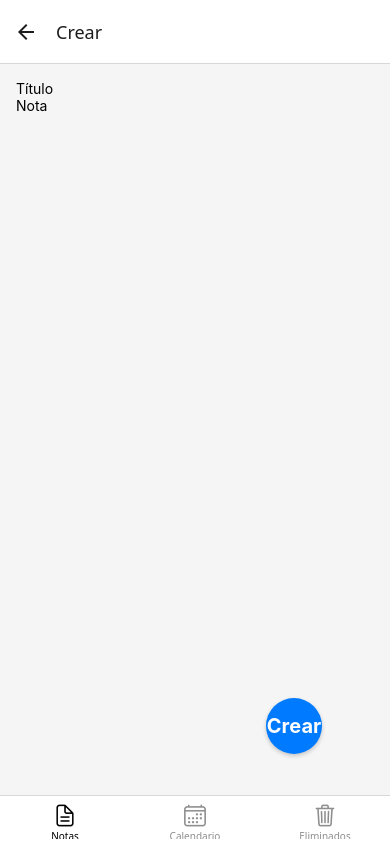
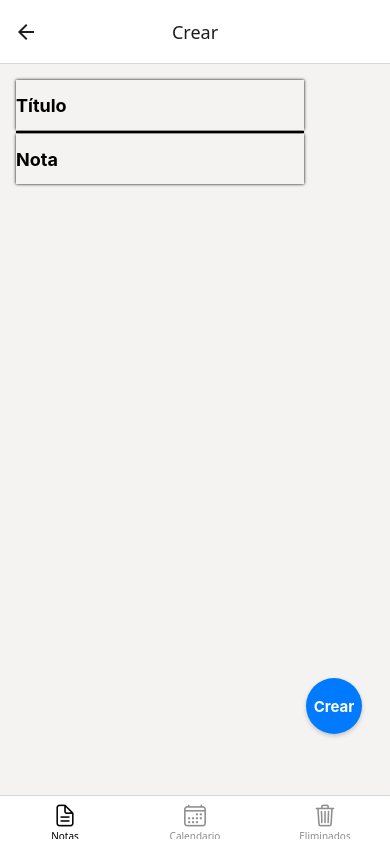
Before and after one commit to MiriamAlvarad0/bloc_de_notas, a React Native app: screen /Crear in a window 390 px wide. Built offline with nearby package versions, Linux system fonts and the light colour scheme.

Commit message:
frontend pantallas

```diff
--- a/Navigation.js
+++ b/Navigation.js
@@ -30,6 +30,7 @@ function MyStack() {
                 component={crear}
                 options={{
                     headerBackTitleVisible: false,
+                    headerTitleAlign: 'center',
                 }}
             />
         </HomeStackNavigator.Navigator>
--- a/package.json
+++ b/package.json
@@ -10,10 +10,11 @@
   },
   "dependencies": {
     "@expo/metro-runtime": "~4.0.0",
-    "@react-native-async-storage/async-storage": "^2.1.0",
+    "@react-native-async-storage/async-storage": "1.23.1",
     "@react-native-community/cli-server-api": "^15.1.3",
     "@react-navigation/bottom-tabs": "^7.2.0",
     "@react-navigation/drawer": "^7.1.1",
+    "@react-navigation/native": "^7.0.14",
     "@react-navigation/native-stack": "^7.2.0",
     "expo": "~52.0.25",
     "expo-status-bar": "~2.0.1",
@@ -21,7 +22,7 @@
     "react-dom": "18.3.1",
     "react-native": "0.76.6",
     "react-native-calendars": "^1.1308.0",
-    "react-native-gesture-handler": "^2.22.0",
+    "react-native-gesture-handler": "~2.20.2",
     "react-native-web": "~0.19.13"
   },
   "devDependencies": {
--- a/screens/Calendario.js
+++ b/screens/Calendario.js
@@ -38,9 +38,16 @@ const Calendario = () => {
 
     const renderNote = ({ item }) => (
         <View style={styles.noteItem}>
-            <Text style={styles.noteText}>{item.title}</Text>
+            <View style={styles.row}>
+                <Text style={styles.noteTitle}>{item.title}</Text>
+                <View style={styles.verticalLine} />
+                <Text style={styles.noteContent}>Contenido de la nota</Text>
+            </View>
         </View>
     );
+
+
+
 
     return (
         <View style={styles.container}>
@@ -92,12 +99,21 @@ const styles = StyleSheet.create({
     },
     noteItem: {
         borderBottomWidth: 1,
-        padding: 15,
+        padding: 5,
         backgroundColor: '#25d37f',
-        borderRadius: 150,
+        borderRadius: 40, //
         borderWidth: 1,
         borderColor: 'black',
         marginBottom: 10,
+        justifyContent: 'center', //cntra el contenido verticalmente
+        alignItems: 'center', //centra el contenido horizontalmente
+    },
+    noteTitle: {
+        fontSize: 18,
+        fontWeight: 'bold',  //negrita
+        color: 'black', //titulo en negro
+        textAlign: 'center',
+        marginBottom: 1,  //aade un pequeño espacio debajo del titulo
     },
     noteText: {
         fontSize: 16,
@@ -106,4 +122,6 @@ const styles = StyleSheet.create({
     },
 });
 
+
+
 export default Calendario;
--- a/screens/Notas.js
+++ b/screens/Notas.js
@@ -1,20 +1,27 @@
-import React, { useContext, useState } from 'react';
-import { View, Text, StyleSheet, TouchableOpacity, TextInput, FlatList, Modal } from 'react-native';
-import Icon from 'react-native-vector-icons/MaterialIcons';
-import { useNavigation } from '@react-navigation/native';
-import { NotasContext } from '../context/NotasContext';
+import React, { useContext, useState } from "react";
+import {
+  View,
+  Text,
+  StyleSheet,
+  TouchableOpacity,
+  TextInput,
+  FlatList,
+  Modal,
+} from "react-native";
+import Icon from "react-native-vector-icons/MaterialIcons";
+import { useNavigation } from "@react-navigation/native";
+import { NotasContext } from "../context/NotasContext";
 
 const Notas = () => {
   const { nota, setnota, eliminarNota } = useContext(NotasContext);
   const [modalVisible, setModalVisible] = useState(false);
-    const [modalMessage, setModalMessage] = useState('');
+  const [modalMessage, setModalMessage] = useState("");
   const [notaToDelete, setNotaToDelete] = useState(null);
   const navigation = useNavigation();
 
-
   const showDeleteModal = (notaId) => {
     setNotaToDelete(notaId);
-        setModalMessage('¿Estás seguro de que quieres eliminar esta nota?');
+    setModalMessage("¿Estás seguro de que quieres eliminar esta nota?");
     setModalVisible(true);
   };
 
@@ -36,12 +43,14 @@ const Notas = () => {
         <Text style={styles.TaskTitle}>{notas?.task}</Text>
         <Text style={styles.TaskText}>{notas?.info}</Text>
 
-                <Text style={styles.TaskDateTime}>Fecha de Creación: {notas?.dateTime}</Text>
+        <Text style={styles.TaskDateTime}>
+          Fecha de Creación: {notas?.dateTime}
+        </Text>
       </View>
       <Icon
         name="delete"
-                size={20}
-                color="red"
+        size={25}
+        color="black"
         onPress={() => showDeleteModal(notas.id)}
       />
     </View>
@@ -51,7 +60,7 @@ const Notas = () => {
   const getCurrentDate = () => {
     const today = new Date();
     const day = today.getDate();
-        const month = today.toLocaleString('default', { month: 'long' });
+    const month = today.toLocaleString("default", { month: "long" });
     return `${day} de ${month}`;
   };
 
@@ -59,7 +68,7 @@ const Notas = () => {
     <View style={styles.container}>
       {/* Encabezado superior */}
       <View style={styles.header}>
-                <Text style={[styles.buenDia, {marginTop:23}]}>Buen Día</Text>
+        <Text style={[styles.buenDia, { marginTop: 23 }]}>Buen Día</Text>
         <Text style={styles.hoy}>Hoy</Text>
         <Text style={styles.fecha}>{getCurrentDate()}</Text>
       </View>
@@ -71,13 +80,14 @@ const Notas = () => {
         renderItem={({ item }) => <ListItem notas={item} />}
       />
 
-
       <View style={styles.Footer}>
-                <TouchableOpacity style={styles.fab} onPress={()=>navigation.navigate("Crear")}>
+        <TouchableOpacity
+          style={styles.fab}
+          onPress={() => navigation.navigate("Crear")}
+        >
           <Text style={styles.fabText}>+</Text>
         </TouchableOpacity>
       </View>
-
 
       <Modal
         transparent={true}
@@ -89,11 +99,17 @@ const Notas = () => {
           <View style={styles.ModalBox}>
             <Text style={styles.ModalText}>{modalMessage}</Text>
             <View style={styles.ButtonRow}>
-                            <TouchableOpacity style={styles.ModalButton} onPress={confirmDelete}>
-                                <Text style={styles.ModalButtonText}>Aceptar</Text>
+              {/* Botón de Confirmar */}
+              <TouchableOpacity
+                style={[styles.ModalButton, { backgroundColor: "#00bf63" }]}
+                onPress={confirmDelete}
+              >
+                <Text style={styles.ModalButtonText}>Confirmar</Text>
               </TouchableOpacity>
+
+              {/* Botón de Cancelar */}
               <TouchableOpacity
-                                style={[styles.ModalButton, styles.cancelButton]}
+                style={[styles.ModalButton, { backgroundColor: "#f4554c" }]}
                 onPress={cancelDelete}
               >
                 <Text style={styles.ModalButtonText}>Cancelar</Text>
@@ -109,51 +125,52 @@ const Notas = () => {
 const styles = StyleSheet.create({
   container: {
     flex: 1,
-        backgroundColor: '#f5f5f5',
+    backgroundColor: "#f4f3f1",
     padding: 16,
   },
   header: {
-        alignItems: 'center',
-        marginBottom: 20,
+    alignItems: "center",
+    marginBottom: 70,
     marginTop: 10,
   },
   buenDia: {
-        fontSize: 20,
-        fontWeight: 'bold',
-        color: '#333',
+    fontSize: 30,
+   /*  fontWeight: "bold", */
+    color: "#333",
     marginLeft: 10,
-        alignSelf: 'flex-start',
+    alignSelf: "flex-start",
   },
   hoy: {
-        fontSize: 25,
-        fontWeight: 'bold',
-        color: '#333',
-        marginTop: 5,
+    fontSize: 24,
+    fontWeight: "bold",
+    color: "#333",
+    marginTop: 20,
   },
   fecha: {
     fontSize: 18,
-        color: '#666',
+    color: "#666",
     marginTop: 5,
   },
   TaskList: {
     flex: 1,
   },
   TaskCard: {
-        backgroundColor: '#fff',
-        borderRadius: 8,
-        padding: 16,
+    backgroundColor: "#b5d2dd",
+    borderRadius: 25,
+    padding: 10,
     marginBottom: 16,
-        shadowColor: '#000',
+    shadowColor: "#00",
     shadowOffset: { width: 0, height: 2 },
     shadowOpacity: 0.1,
     shadowRadius: 4,
     elevation: 2,
-        flexDirection: 'row',
-        alignItems: 'center',
+    flexDirection: "row",
+    alignItems: "center",
+
   },
   TaskTitle: {
     fontSize: 18,
-        fontWeight: 'bold',
+    fontWeight: "bold",
     marginBottom: 8,
   },
 
@@ -162,92 +179,112 @@ const styles = StyleSheet.create({
   },
   TaskDateTime: {
     fontSize: 14,
-        color: 'gray',
+    color: "gray",
   },
   Footer: {
-        alignItems: 'center',
-        flexDirection: 'row',
-        backgroundColor: 'white',
-        shadowColor: '#000',
+    alignItems: "center",
+    flexDirection: "row",
+    backgroundColor: "white",
+    shadowColor: "#000",
     shadowOffset: { width: 0, height: 2 },
     shadowOpacity: 0.1,
     shadowRadius: 4,
     elevation: 2,
   },
   fab: {
-        position: 'absolute',
-        right: 16,
-        bottom: 25,
-        backgroundColor: '#007bff',
+    position: "absolute",
+    left: 290,
+    bottom: 45,
+    backgroundColor: "#007bff", // color del círculo crear
     width: 56,
     height: 56,
     borderRadius: 28,
-        alignItems: 'center',
-        justifyContent: 'center',
-        shadowColor: '#000',
+    alignItems: "center",
+    justifyContent: "center",
+    shadowColor: "#000",
     shadowOffset: { width: 0, height: 2 },
     shadowOpacity: 0.2,
     shadowRadius: 4,
     elevation: 4,
   },
   fabCalendar: {
-        position: 'absolute',
+    position: "absolute",
     right: 16,
     bottom: 16,
-        backgroundColor: '#007bff',
+    backgroundColor: "#007bff",
     width: 56,
     height: 56,
     borderRadius: 28,
-        alignItems: 'center',
-        justifyContent: 'center',
-        shadowColor: '#000',
+    alignItems: "center",
+    justifyContent: "center",
+    shadowColor: "#000",
     shadowOffset: { width: 0, height: 2 },
     shadowOpacity: 0.2,
     shadowRadius: 4,
     elevation: 4,
   },
   fabText: {
-        color: '#fff',
+    color: "#fff",
     fontSize: 24,
-        fontWeight: 'bold',
+    fontWeight: "bold",
   },
   ModalBackground: {
     flex: 1,
-        justifyContent: 'center',
-        alignItems: 'center',
-        backgroundColor: 'rgba(0, 0, 0, 0.5)',
+    justifyContent: "center",
+    alignItems: "center",
+    backgroundColor: "rgba(0, 0, 0, 0.5)",
   },
   ModalBox: {
-        width: '80%',
-        backgroundColor: 'white',
+    width: "80%",
+    backgroundColor: "#efefef",
     padding: 20,
     borderRadius: 10,
-        alignItems: 'center',
+    alignItems: "center",
   },
   ModalText: {
     fontSize: 18,
-        color: 'black',
+    color: "black",
     marginBottom: 20,
-        textAlign: 'center',
+    textAlign: "center",
   },
   ButtonRow: {
-        flexDirection: 'row',
-        justifyContent: 'space-between',
+    flexDirection: "row",
+    justifyContent: "space-between",
     width: 100,
   },
   ModalButton: {
-        backgroundColor: 'red',
+    backgroundColor: "#00bf63",
     padding: 15,
     borderRadius: 10,
-        alignItems: 'center',
+    alignItems: "center",
   },
   cancelButton: {
-        backgroundColor: 'gray',
+    backgroundColor: "#f4554c",
   },
   ModalButtonText: {
-        color: 'white',
+    color: "white",
     fontSize: 15,
-        fontWeight: 'bold',
+    fontWeight: "bold",
+  },
+  ButtonRow: {
+    flexDirection: "row",
+    justifyContent: "space-between", // Distribuye los botones a los extremos
+    width: "100%", // Ocupa todo el ancho disponible
+  },
+  ModalButton: {
+    flex: 1, // Hace que ambos botones ocupen el mismo espacio
+    padding: 15,
+    borderRadius: 10,
+    alignItems: "center",
+    margin: 5, // Añade espacio entre los botones
+  },
+  cancelButton: {
+    backgroundColor: "#f4554c", // Rojo para el botón de cancelar
+  },
+  ModalButtonText: {
+    color: "white", //txt de
+    fontSize: 15,
+    fontWeight: "bold",
   },
 });
 
--- a/screens/crear.js
+++ b/screens/crear.js
@@ -2,6 +2,7 @@ import React, { useContext, useState } from 'react';
 import { View, Text, StyleSheet, TouchableOpacity, TextInput, FlatList, Modal } from 'react-native';
 import Icon from 'react-native-vector-icons/MaterialIcons';
 import { NotasContext } from '../context/NotasContext';
+
 
 const Notas = () => {
     const { nota, setnota, eliminarNota } = useContext(NotasContext);
@@ -33,13 +34,8 @@ const Notas = () => {
         }
     };
 
-
-
-
     return (
         <View style={styles.container}>
-
-
             <View style={styles.InputContainer}>
                 <TextInput
                     value={textInput}
@@ -53,8 +49,10 @@ const Notas = () => {
                         showWarning && styles.inputWarning,
                     ]}
                 />
-                    {showWarning && <Text style={styles.warningText}>La nota debe tener titulo</Text>}
+                {showWarning && <Text style={styles.warningText}>La nota debe tener título</Text>}
 
+                {/* Linea  entre titulo y nota */}
+                <View style={styles.separator} />
 
                 <TextInput
                     value={textInputcuerpo}
@@ -73,14 +71,7 @@ const Notas = () => {
                 <TouchableOpacity style={styles.fab} onPress={addnota}>
                     <Text style={styles.fabText}>Crear</Text>
                 </TouchableOpacity>
-
-
-
-
-
-
             </View>
-
         </View>
     );
 };
@@ -88,7 +79,7 @@ const Notas = () => {
 const styles = StyleSheet.create({
     container: {
         flex: 1,
-        backgroundColor: '#f5f5f5',
+        backgroundColor: '#f4f3f1', // fondo
         padding: 16,
     },
     InputContainer: {
@@ -97,9 +88,9 @@ const styles = StyleSheet.create({
     },
     fab: {
         position: 'absolute',
-        left: 250,
-        bottom: 25,
-        backgroundColor: '#007bff',
+        left: 290,
+        bottom: 45,
+        backgroundColor: '#007bff', // color del círculo crear
         width: 56,
         height: 56,
         borderRadius: 28,
@@ -129,8 +120,36 @@ const styles = StyleSheet.create({
     },
     fabText: {
         color: '#fff',
-        fontSize: 20,
+        fontSize: 15, // tamaño de letra para el botón crear
         fontWeight: 'bold',
+    },
+    input: {
+        height: 50,
+        /* borderColor: '#ccc', */
+        /* borderWidth: 1, */
+       /*  borderRadius: 8, */
+       /*  marginBottom: 10, */
+       /*  paddingLeft: 10, */
+        fontSize: 18, // tamaño de letra aumentado
+        fontWeight: 'bold', // negrita
+        /* shadowOffset: { width: 0, height: 0 }, // Desplazamiento de la sombra */
+        /* shadowOpacity: 0.3, // Transparencia de la sombra */
+        shadowRadius: 3, // Radio de la sombra
+        elevation: 0, // Eleva el compone
+
+    },
+    inputWarning: {
+        borderColor: '#ff0000',
+    },
+    warningText: {
+        color: '#f4554c',
+        fontSize: 14,
+        fontWeight: 'bold', // negrita en la advertencia
+    },
+    separator: {
+        height: 2, //linea vertical negrita
+        backgroundColor: 'black',
+        marginVertical: 1, //espacio entre los inputs
     },
 });
 
```
Also changed, not shown: 2 other files (tests, documents, lock files or other folders). Lines whose indentation alone changed are shown as unchanged.
